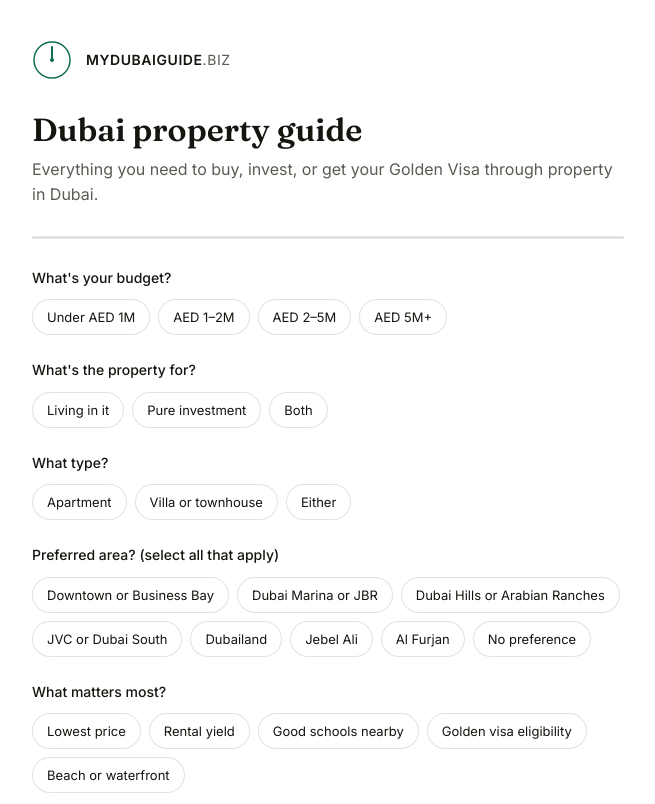
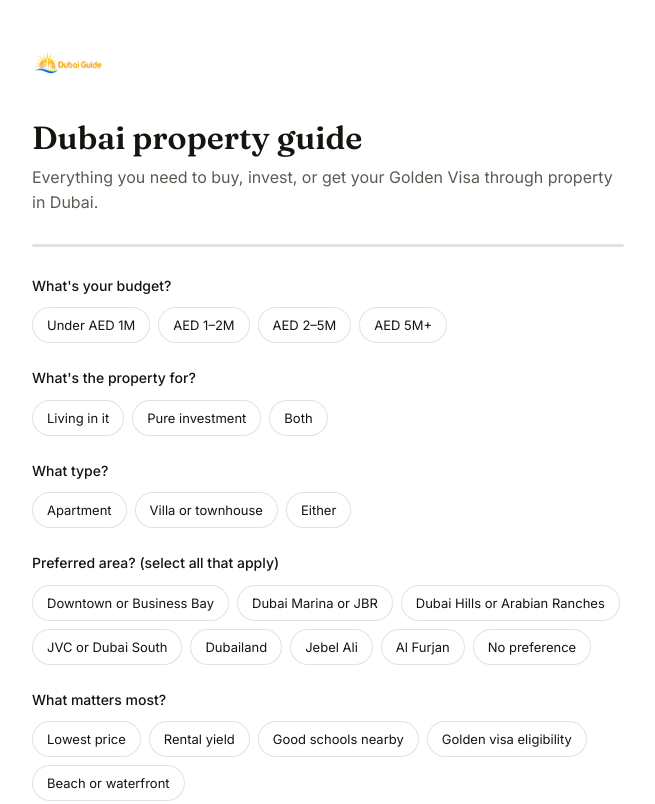
Before and after one commit to DubaiGuide-biz/dubaiguide, a website: page property/index.html in a window 1280 px wide. Shown: the top 804 px of the page, without its empty margins (312-967 px from the left). Drawn offline with Linux system fonts and the light colour scheme.

Commit message:
Update header to use logo image instead of SVG
Replaced SVG logo with an image link to the logo.

```diff
--- a/property/index.html
+++ b/property/index.html
@@ -13,13 +13,10 @@
 <div class="wrap">
 
   <header>
-    <svg class="mark" viewBox="0 0 40 40">
-      <circle cx="20" cy="20" r="18" fill="none" stroke="var(--accent)" stroke-width="1.5"/>
-      <circle cx="20" cy="20" r="2" fill="var(--accent)"/>
-      <line x1="20" y1="20" x2="20" y2="7" stroke="var(--accent)" stroke-width="2" stroke-linecap="round"/>
-    </svg>
-    <div class="wordmark"><a href="/" style="color:inherit;text-decoration:none;"><b>mydubaiguide</b>.biz</a></div>
-  </header>
+  <a href="/" style="text-decoration:none;display:flex;align-items:center;">
+    <img src="/logo.png" alt="mydubaiguide.biz" style="height:48px;width:auto;">
+  </a>
+</header>
 
   <div class="hero">
     <h1>Dubai property guide</h1>
```
